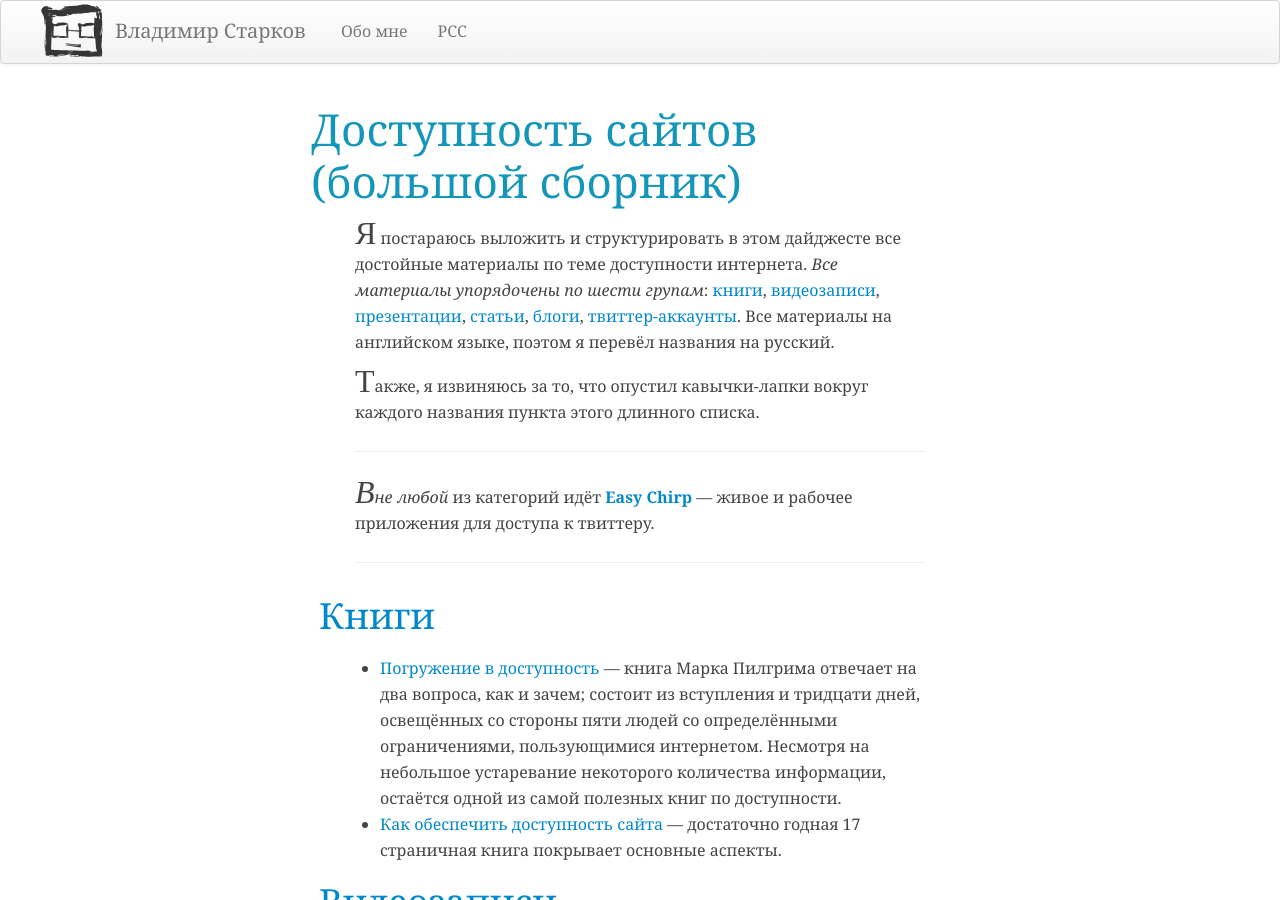
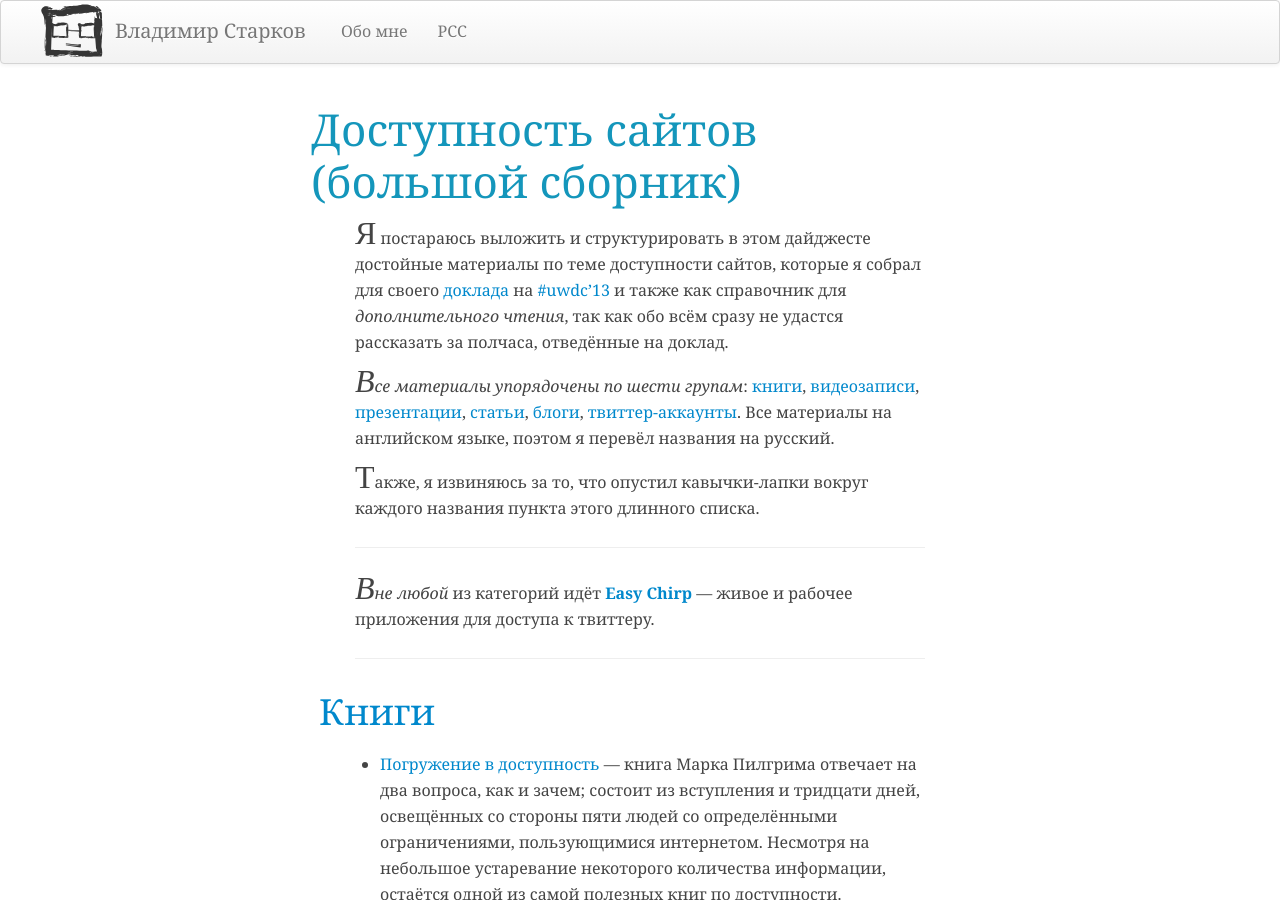
Before and after one commit to iamstarkov/vstarkov.ru, a Jekyll site: the page built from _posts/2013-02-07-big-a11y-digest.md, in a window 1280 px wide and 900 px high. Built offline with Jekyll 4.4.1, drawn with Linux system fonts in a browser that asks for light colours; nearby versions of some CDN libraries.

Commit message:
changed disclaimer

```diff
--- a/_posts/2013-02-07-big-a11y-digest.md
+++ b/_posts/2013-02-07-big-a11y-digest.md
@@ -9,7 +9,9 @@ categories : [accessibility, a11y]
 Доступность сайтов (большой сборник)
 ========================================
 
-Я постараюсь выложить и структурировать в этом дайджесте все достойные материалы по теме доступности интернета. *Все материалы упорядочены по шести групам*: [книги](#books), [видеозаписи](#videos), [презентации](#presentations), [статьи](#articles), [блоги](#blogs), [твиттер-аккаунты](#twitters). Все материалы на английском языке, поэтом я перевёл названия на русский.
+Я постараюсь выложить и структурировать в этом дайджесте достойные материалы по теме доступности сайтов, которые я собрал для своего [доклада](http://2013.uwdc.ru/program/presentation/web-development/dostupnost_saytov_dlya_lyudey_s_ogranichennyimi_vozmojnostyami_n.html) на [#uwdc’13](http://2013.uwdc.ru/) и также как справочник для *дополнительного чтения*, так как обо всём сразу не удастся рассказать за полчаса, отведённые на доклад.
+
+*Все материалы упорядочены по шести групам*: [книги](#books), [видеозаписи](#videos), [презентации](#presentations), [статьи](#articles), [блоги](#blogs), [твиттер-аккаунты](#twitters). Все материалы на английском языке, поэтом я перевёл названия на русский.
 
 Также, я извиняюсь за то, что опустил кавычки-лапки вокруг каждого названия пункта этого длинного списка.
 
```
